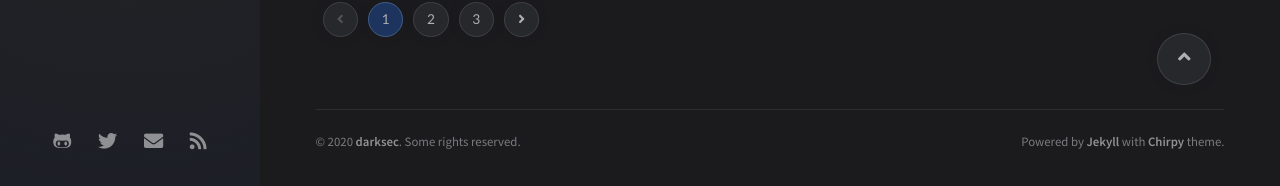
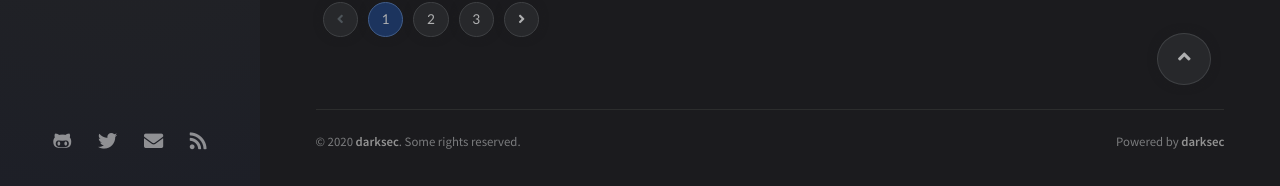
Before and after one commit to darksec1337/darksec1337.github.io, a Jekyll site: the page built from index.html, in a window 1280 px wide and 900 px high, scrolled down 1127 px. Shown: the part 711-897 px from the top of the window. Built offline with Jekyll 4.4.1, drawn with Linux system fonts in a browser that asks for light colours; nearby versions of some CDN libraries; the list of posts is cut into pages by our own code; comment, search, counter and statistics services are not loaded.

Commit message:
Update footer.html

```diff
--- a/_includes/footer.html
+++ b/_includes/footer.html
@@ -22,10 +22,7 @@
     <div class="footer-right">
       <p class="mb-0">
         Powered by
-        <a href="https://jekyllrb.com" target="_blank">Jekyll</a>
-        with
-        <a href="https://github.com/cotes2020/jekyll-theme-chirpy/">Chirpy</a>
-        theme.
+        <a href="https://github.com/enoleriand-alt" target="_blank">darksec</a>
       </p>
     </div>
 
```
